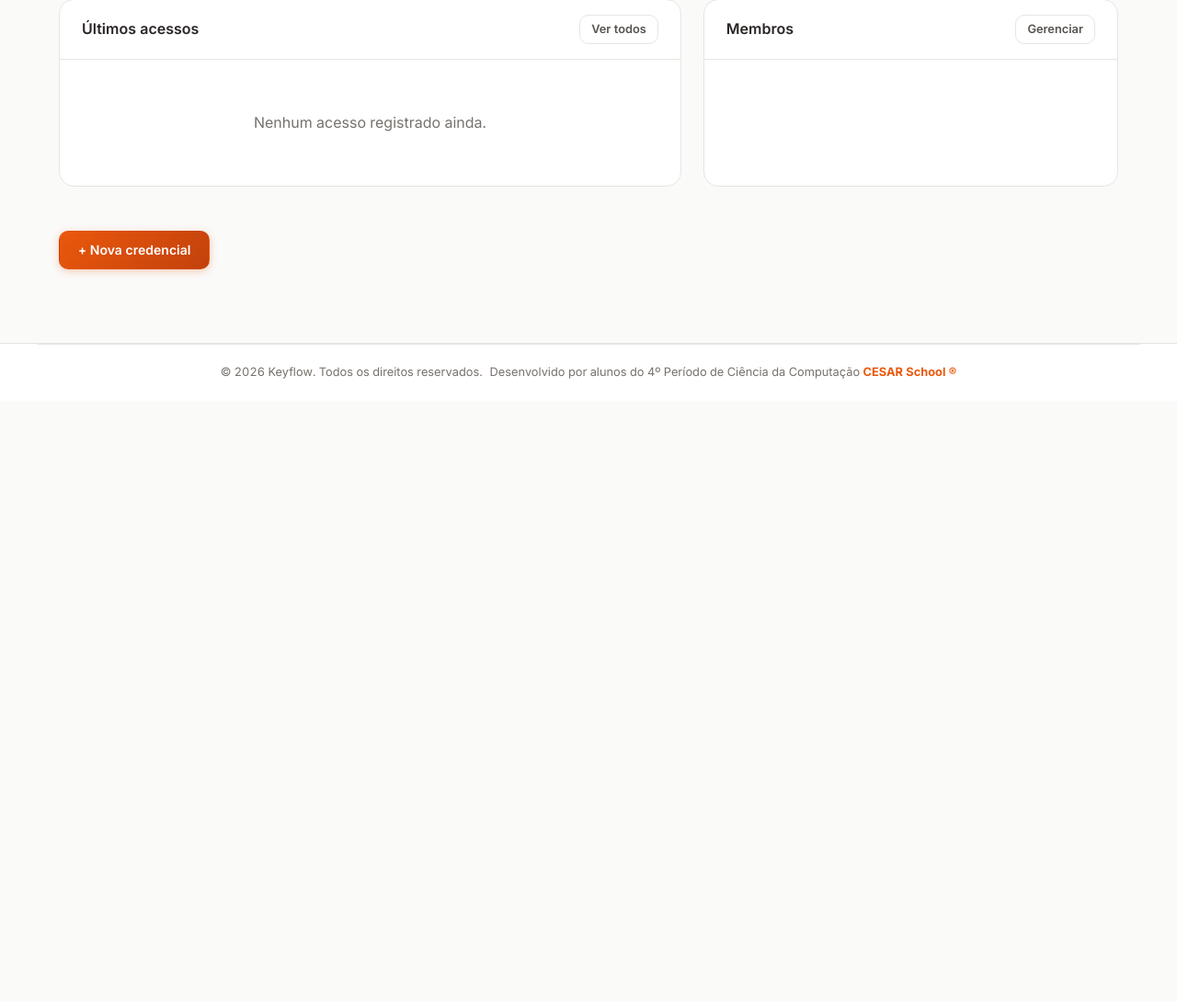
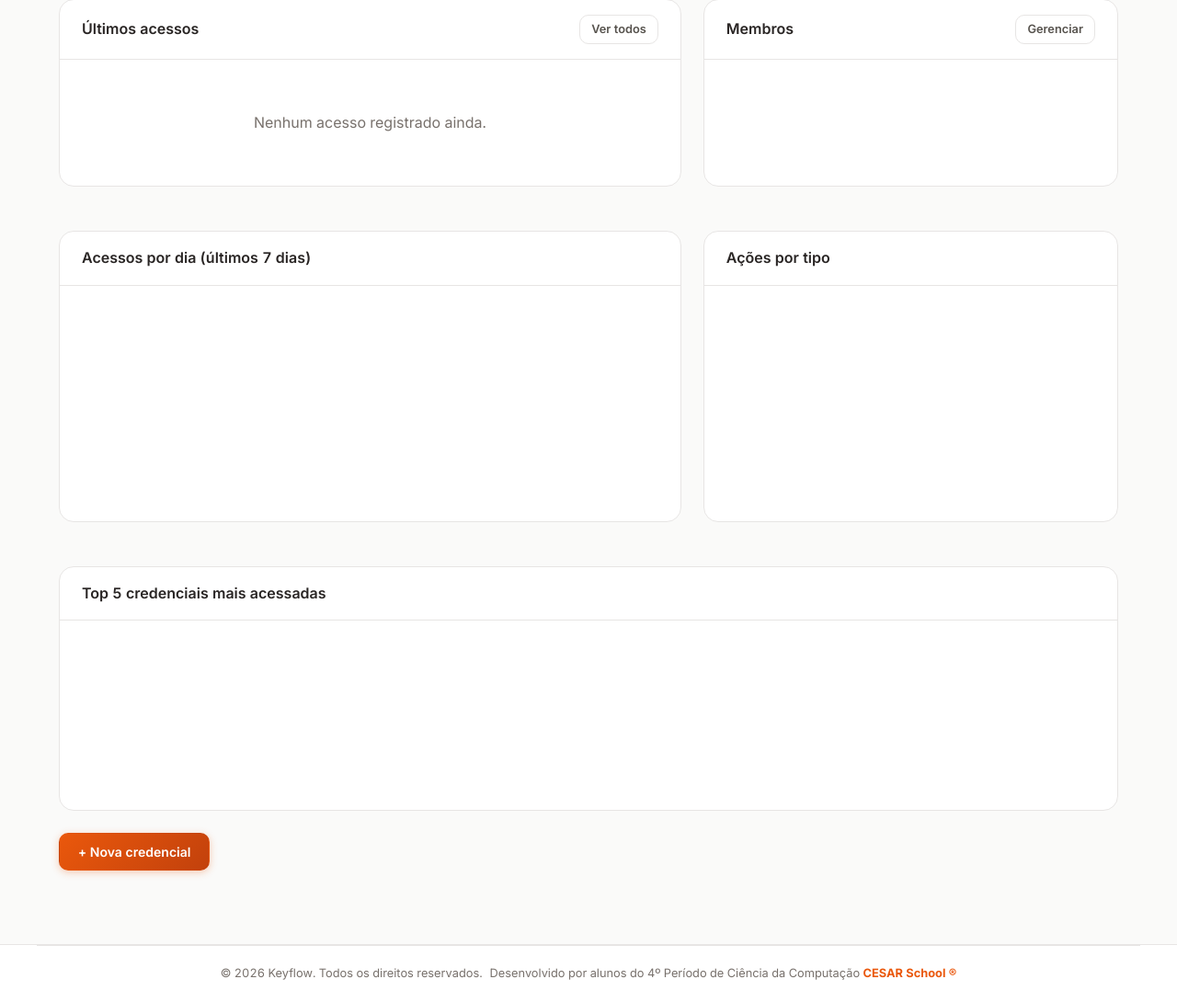
Before and after one commit to joaovictorgcu/projeto_5, a Flask app: template templates/dashboard.html in a window 1280 px wide. Shown: the part 437-1527 px from the top of the page at 92% size. Before the commit the page ends 849 px from the top, so only its background shows below. Run offline with Flask 3, Linux system fonts and the light colour scheme; the template is opened without the code that fills it, so the values that code supplies are empty; a map, chart or similar area stays blank; some libraries are stand-ins or nearby versions.

Commit message:
adiciona gráficos Chart.js no dashboard
- gráfico de linha: acessos por dia (7 dias)
- gráfico donut: ações por tipo
- barras horizontais: top 5 credenciais mais acessadas
- cores adaptam ao dark mode

```diff
--- a/templates/dashboard.html
+++ b/templates/dashboard.html
@@ -105,13 +105,49 @@
     </div>
 </div>
 
-<div class="quick-actions">
+<!-- Gráficos -->
+<div class="dashboard-grid" style="margin-top:1.5rem;">
+    <div class="card">
+        <div class="card-header">
+            <h2>Acessos por dia (últimos 7 dias)</h2>
+        </div>
+        <div class="card-body">
+            <canvas id="chart-daily" height="200"></canvas>
+        </div>
+    </div>
+    <div class="card">
+        <div class="card-header">
+            <h2>Ações por tipo</h2>
+        </div>
+        <div class="card-body" style="display:flex;justify-content:center;">
+            <canvas id="chart-actions" height="200" style="max-width:280px;"></canvas>
+        </div>
+    </div>
+</div>
+
+<div class="card">
+    <div class="card-header">
+        <h2>Top 5 credenciais mais acessadas</h2>
+    </div>
+    <div class="card-body">
+        <canvas id="chart-top" height="150"></canvas>
+    </div>
+</div>
+
+<div class="quick-actions" style="margin-top:1.5rem;">
     <a href="{{ url_for('main.credential_new') }}" class="btn btn-primary">+ Nova credencial</a>
 </div>
 {% endblock %}
 
 {% block scripts %}
+<script src="https://cdn.jsdelivr.net/npm/chart.js@4"></script>
 <script>
+var isDark = document.documentElement.getAttribute('data-theme') === 'dark';
+var textColor = isDark ? '#b8b2a8' : '#57534e';
+var gridColor = isDark ? '#2e2c28' : '#e7e5e4';
+Chart.defaults.color = textColor;
+Chart.defaults.borderColor = gridColor;
+
 // Carregar Health Score
 fetch('/api/health-score', {
     headers: { 'X-CSRFToken': getCSRFToken() }
@@ -142,5 +178,81 @@ fetch('/api/health-score', {
         });
     }
 });
+
+// Carregar gráficos
+fetch('/api/dashboard-stats', { headers: { 'X-CSRFToken': getCSRFToken() } })
+.then(function(r) { return r.json(); })
+.then(function(data) {
+    // Gráfico 1: Acessos por dia (linha)
+    new Chart(document.getElementById('chart-daily'), {
+        type: 'line',
+        data: {
+            labels: data.daily_access.map(function(d) { return d.date; }),
+            datasets: [{
+                label: 'Acessos',
+                data: data.daily_access.map(function(d) { return d.count; }),
+                borderColor: '#ea580c',
+                backgroundColor: 'rgba(234, 88, 12, 0.1)',
+                fill: true,
+                tension: 0.4,
+                pointBackgroundColor: '#ea580c',
+                pointRadius: 4
+            }]
+        },
+        options: {
+            responsive: true,
+            plugins: { legend: { display: false } },
+            scales: {
+                y: { beginAtZero: true, ticks: { stepSize: 1 } }
+            }
+        }
+    });
+
+    // Gráfico 2: Ações por tipo (donut)
+    var actionLabels = Object.keys(data.actions_breakdown);
+    var actionValues = Object.values(data.actions_breakdown);
+    var actionColors = ['#f97316', '#fb923c', '#fdba74', '#fed7aa', '#ea580c'];
+    new Chart(document.getElementById('chart-actions'), {
+        type: 'doughnut',
+        data: {
+            labels: actionLabels,
+            datasets: [{
+                data: actionValues,
+                backgroundColor: actionColors.slice(0, actionLabels.length),
+                borderWidth: 2,
+                borderColor: isDark ? '#1c1b18' : '#ffffff'
+            }]
+        },
+        options: {
+            responsive: true,
+            plugins: {
+                legend: { position: 'bottom', labels: { padding: 12, usePointStyle: true } }
+            }
+        }
+    });
+
+    // Gráfico 3: Top 5 credenciais (barras horizontais)
+    new Chart(document.getElementById('chart-top'), {
+        type: 'bar',
+        data: {
+            labels: data.top_credentials.map(function(c) { return c.name; }),
+            datasets: [{
+                label: 'Acessos',
+                data: data.top_credentials.map(function(c) { return c.count; }),
+                backgroundColor: '#f97316',
+                borderRadius: 6,
+                barThickness: 24
+            }]
+        },
+        options: {
+            indexAxis: 'y',
+            responsive: true,
+            plugins: { legend: { display: false } },
+            scales: {
+                x: { beginAtZero: true, ticks: { stepSize: 1 } }
+            }
+        }
+    });
+});
 </script>
 {% endblock %}
```
